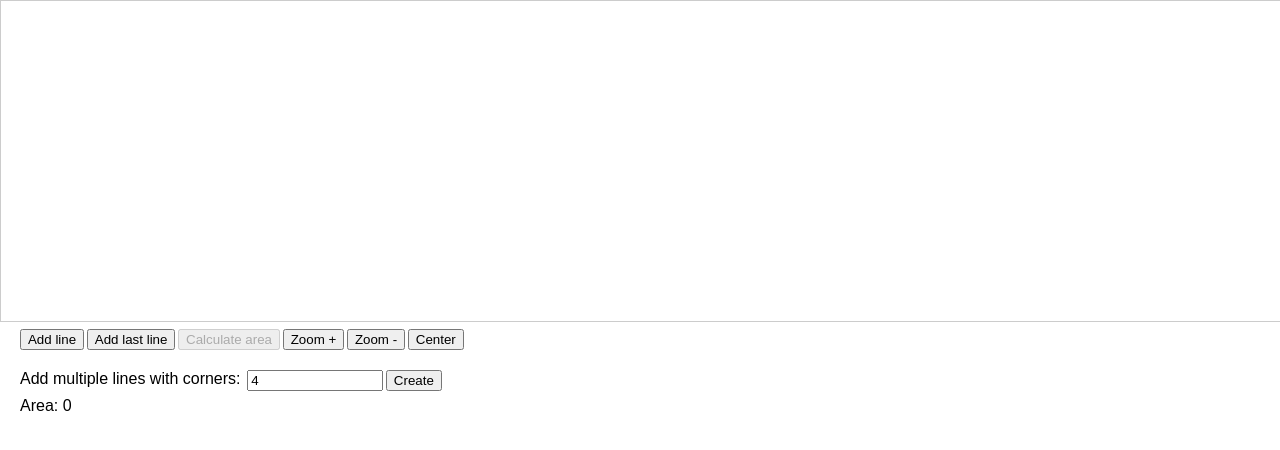
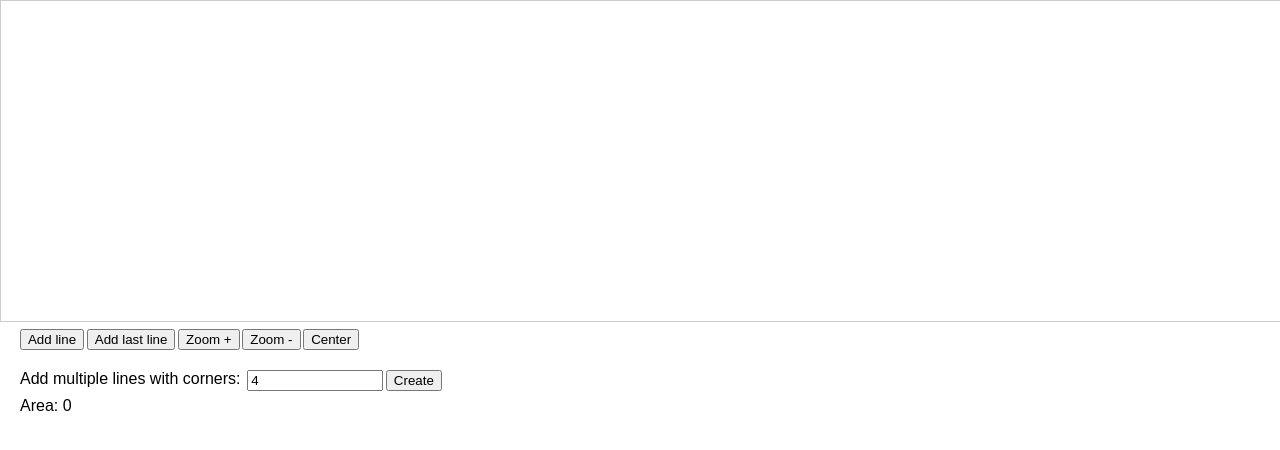
Before and after one commit to vesanaumane/AreaCalculator, a React (Create React App) app: page / in a window 1280 px wide. Shown: the top 450 px of the page. Built offline with nearby package versions, Linux system fonts and the light colour scheme; the HTML template or start-up script is replaced by a standard one.

Commit message:
Removed calculate area button.

```diff
--- a/src/App.js
+++ b/src/App.js
@@ -304,19 +304,6 @@ export default function App() {
         updateDebugData( previousLines );
     }
 
-
-    function handleOnClickArea() {
-
-        // Do nothing if there is one or no lines.
-        if( isDrawingAllowed ) {
-            setArea( "Finish drawing first" );
-            return;
-        }
-
-        calculateArea();
-
-    }
-
     // Calculate area. https://www.mathsisfun.com/geometry/area-irregular-polygons.html
     function calculateArea( areaLines ) {
 
@@ -505,9 +492,6 @@ export default function App() {
                     <button className="enddrawing_button" disabled={!isDrawingAllowed} onClick={ () => handleOnClickEnd()}>
                         Add last line
                     </button>
-                    <button className="calc_area_button" disabled={isDrawingAllowed} onClick={ () => handleOnClickArea()}>
-                        Calculate area
-                    </button>
                     <button  onClick={ () => handleOnClickZoomIn()}>
                         Zoom +
                     </button>
```
